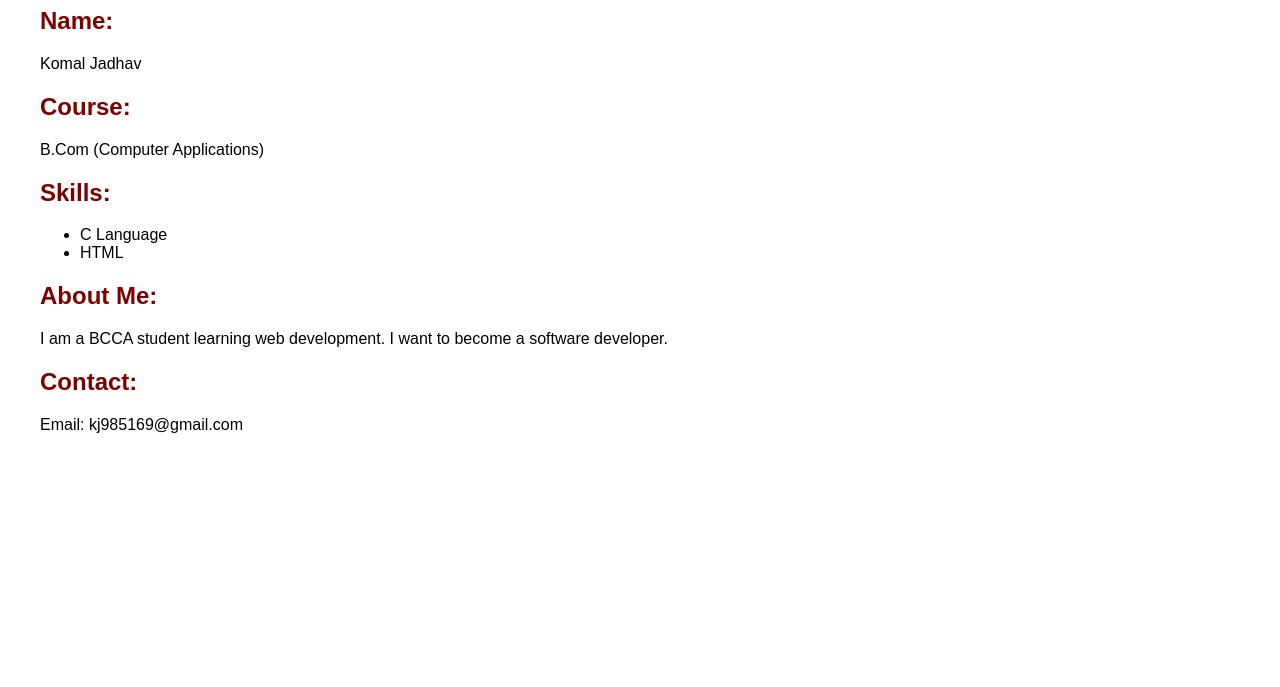
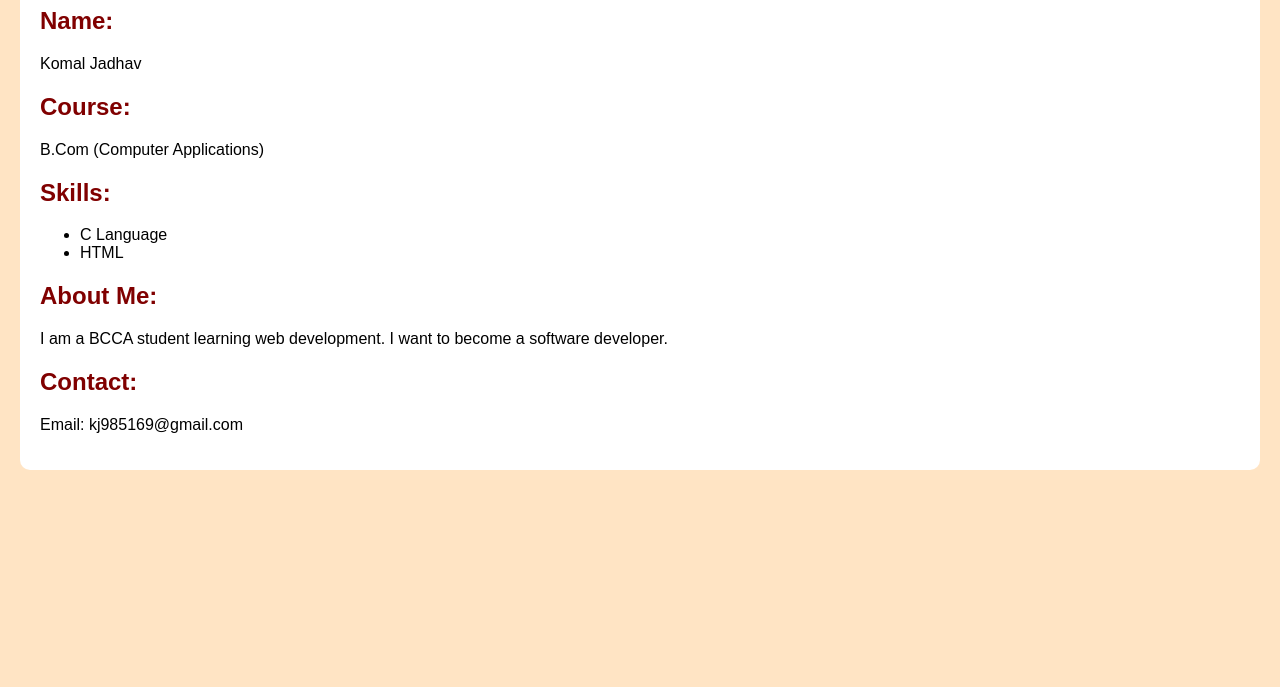
Before and after one commit to rjtu73905-web/Portfolio, a plain HTML site: page index.html in a window 1280 px wide. Shown: the part 113-800 px from the top of the page. Drawn offline with Linux system fonts and the light colour scheme.

Commit message:
index.html

```diff
--- a/index.html
+++ b/index.html
@@ -5,12 +5,12 @@
 <style>
 body {
     font-family: Arial;
-    background-color: light skin;
+    background-color: bisque;
     margin: 20px;
 }
 
 .container {
-    background: light skin;
+    background: #ffffff;
     padding: 20px;
     border-radius: 10px;
 }
```
